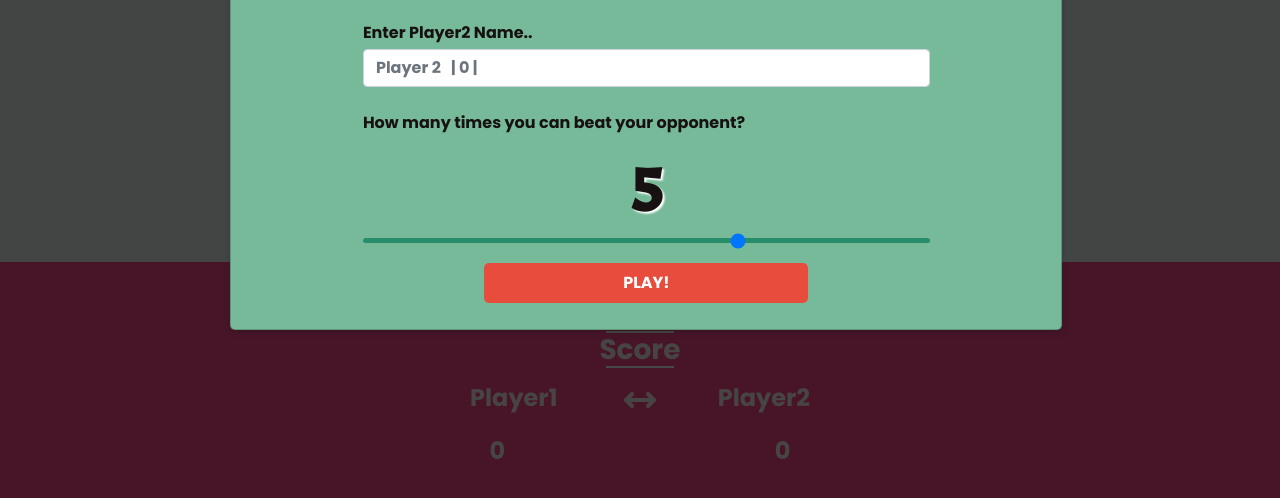
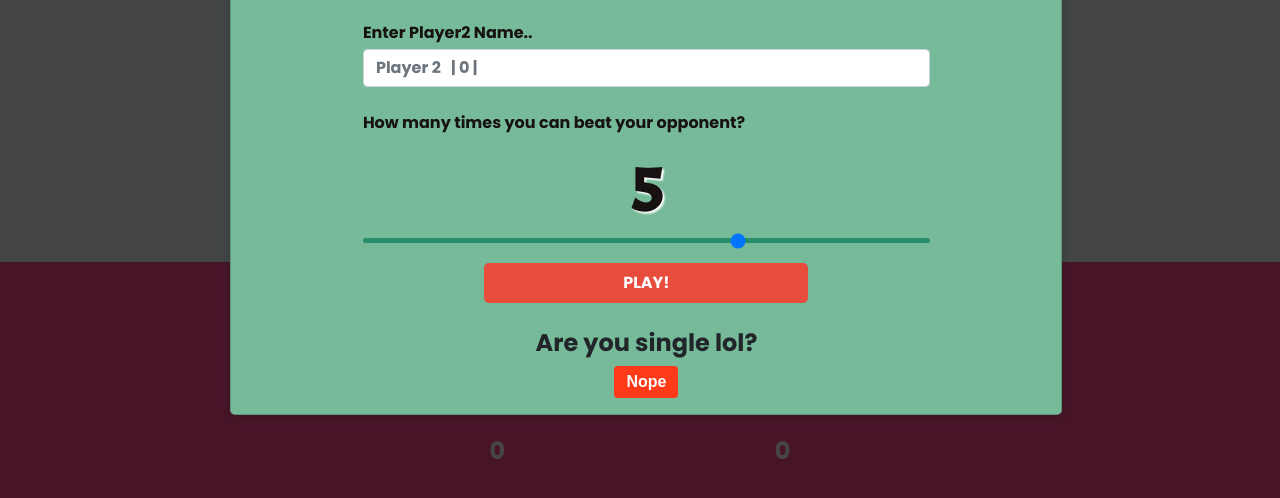
Before and after one commit to arian0zen/Tic_Tac_Toe, a plain HTML site: page index.html in a window 1280 px wide. Shown: the part 298-796 px from the top of the page. Drawn offline with nearby package versions, Linux system fonts and the light colour scheme.

Commit message:
getting value of ai modal

```diff
--- a/Assets/js/main.js
+++ b/Assets/js/main.js
@@ -1,4 +1,8 @@
 console.log("This is a tic tac toe fun game");
+
+
+/* <label class="tgl-btn" data-tg-off="Nope" data-tg-on="Yeah!" for="cb5"></label> */
+
 
 // Game Logic
 let play = document.getElementById("play");
@@ -20,7 +24,11 @@ range.addEventListener("input", rangeValue);
 var player1Score = document.getElementById("plrscr1");
 var player2Score = document.getElementById("plrscr2");
 
-play.addEventListener("click", () => {
+  play.addEventListener("click", () => {
+    var result = document.getElementsByClassName("tgl")[0].checked ? 'yes' : 'no';
+    console.log(result)
+
+
   let player1 = document.getElementById("player1").value;
   let player2 = document.getElementById("player2").value;
   if (player1 && player2 != undefined) {
--- a/Assets/styles/style.css
+++ b/Assets/styles/style.css
@@ -406,3 +406,96 @@ h3:hover:after {
   text-align: center;
   opacity: 0.18;
 }
+
+
+
+
+
+
+
+/* play against ai css.. borrowed from codepen */
+.modal_ai{
+  display: flex;
+  justify-content: center;
+  align-items: center;
+}
+
+
+
+.tgl {
+  display: none;
+}
+.tgl, .tgl:after, .tgl:before, .tgl *, .tgl *:after, .tgl *:before, .tgl + .tgl-btn {
+  box-sizing: border-box;
+}
+.tgl::-moz-selection, .tgl:after::-moz-selection, .tgl:before::-moz-selection, .tgl *::-moz-selection, .tgl *:after::-moz-selection, .tgl *:before::-moz-selection, .tgl + .tgl-btn::-moz-selection {
+  background: none;
+}
+.tgl::selection, .tgl:after::selection, .tgl:before::selection, .tgl *::selection, .tgl *:after::selection, .tgl *:before::selection, .tgl + .tgl-btn::selection {
+  background: none;
+}
+.tgl + .tgl-btn {
+  outline: 0;
+  display: block;
+  width: 4em;
+  height: 2em;
+
+  cursor: pointer;
+  -webkit-user-select: none;
+     -moz-user-select: none;
+      -ms-user-select: none;
+          user-select: none;
+}
+.tgl + .tgl-btn:after, .tgl + .tgl-btn:before {
+
+  display: block;
+  content: "";
+  width: 50%;
+  height: 100%;
+}
+
+.tgl-flip + .tgl-btn {
+  padding: 2px;
+  transition: all 0.2s ease;
+  font-family: sans-serif;
+  perspective: 100px;
+}
+.tgl-flip + .tgl-btn:after, .tgl-flip + .tgl-btn:before {
+
+  transition: all 0.4s ease;
+  width: 100%;
+  text-align: center;
+
+  line-height: 2em;
+  font-weight: bold;
+  color: #fff;
+  position: absolute;
+  top: 0;
+  left: 0;
+  -webkit-backface-visibility: hidden;
+          backface-visibility: hidden;
+  border-radius: 4px;
+}
+.tgl-flip + .tgl-btn:after {
+  content: attr(data-tg-on);
+  background: #02C66F;
+  transform: rotateY(-180deg);
+}
+.tgl-flip + .tgl-btn:before {
+  background: #FF3A19;
+  content: attr(data-tg-off);
+}
+.tgl-flip + .tgl-btn:active:before {
+  transform: rotateY(-20deg);
+}
+.tgl-flip:checked + .tgl-btn:before {
+  transform: rotateY(180deg);
+}
+.tgl-flip:checked + .tgl-btn:after {
+  transform: rotateY(0);
+  left: 0;
+  background: #288d6b;
+}
+.tgl-flip:checked + .tgl-btn:active:after {
+  transform: rotateY(20deg);
+}
--- a/index.html
+++ b/index.html
@@ -128,7 +128,16 @@
 
 
 
+
             </div>
+            <div class="modal_ai">
+            <h4>Are you single lol?</h4>
+            </div>
+            <div class="modal_ai mb-3">
+            <input class="tgl tgl-flip" id="cb5" type="checkbox"/>
+            <label class="tgl-btn" data-tg-off="Nope" data-tg-on="Yeah!" for="cb5"></label>
+            </div>
+
         </div>
         <div class="overlay"></div>
     </div>
```
